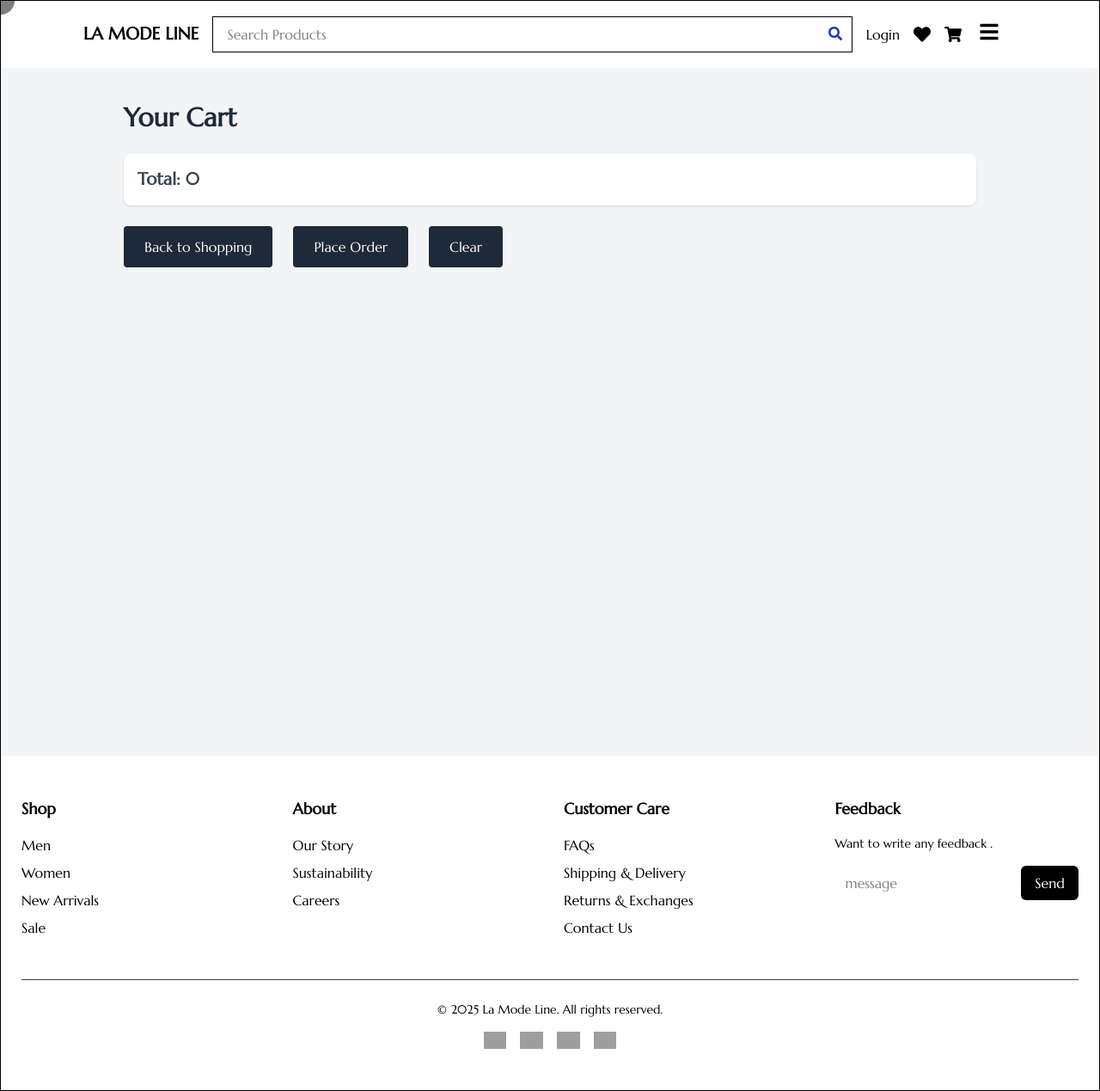
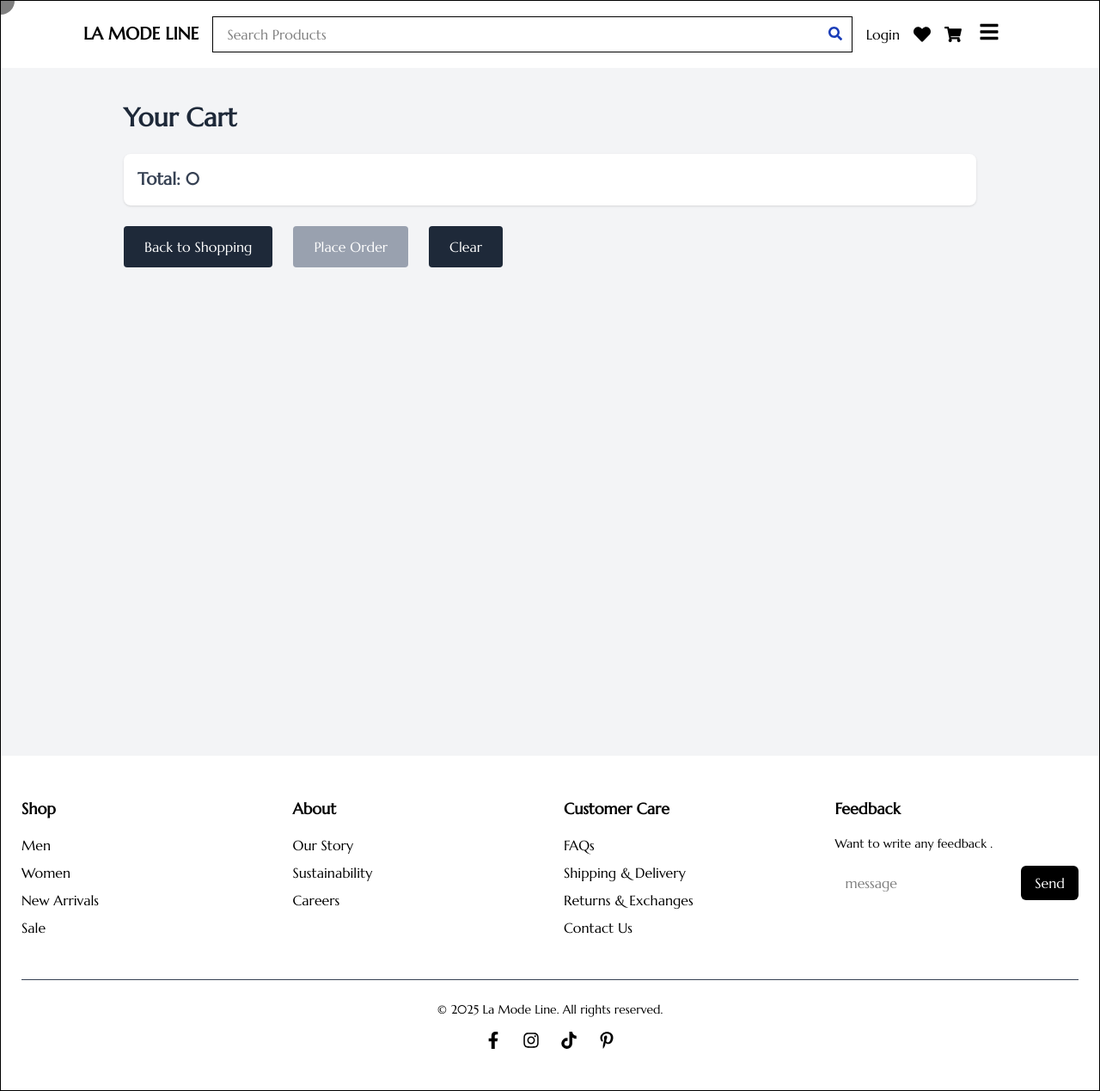
Before and after one commit to dhawal-haptiq/Associate-Training, a React (Vite) app in the folder ReactAssignment/ReactAssignment1/: page /cart in a window 1280 px wide. Shown: the whole page at 86% size. Built offline with nearby package versions, Linux system fonts and the light colour scheme; grey boxes are pictures that could not be loaded.

Commit message:
Changes on Footer

```diff
--- a/ReactAssignment/ReactAssignment1/src/components/Header/Home/Banner.jsx
+++ b/ReactAssignment/ReactAssignment1/src/components/Header/Home/Banner.jsx
@@ -7,7 +7,7 @@ const Banner = () => {
     <div className="banner1">
       <div className="relative bg-[url('https://media.gucci.com/...')] bg-cover bg-center h-screen">
         <div className="absolute top-1/2 right-12 transform -translate-y-1/2 text-right text-white font-light tracking-widest ">
-          <p className="tracking-widest mb-2">LUXURY</p>
+          <p className="tracking-widest mb-2 text-3xl">LUXURY</p>
           <h3 className="text-6xl">ELEGANT FASHION STORE</h3>
         </div>
 
--- a/ReactAssignment/ReactAssignment1/src/components/Header/Home/Banner4.jsx
+++ b/ReactAssignment/ReactAssignment1/src/components/Header/Home/Banner4.jsx
@@ -1,7 +1,7 @@
 import React from 'react';
 import { Link } from 'react-router-dom';
 
-const Banner2 = () => {
+const Banner4 = () => {
   return (
     <div className='mt-10 text-black'>
       <div className="relative bg-[url('https://www.chanel.com/puls-img/c_limit,w_3200/q_auto:good,dpr_auto,f_auto/1742562117322-homepagecorpoonedesktopjpg_3240x5760.jpg')] bg-cover bg-center h-screen flex items-end justify-end">
@@ -23,4 +23,4 @@ const Banner2 = () => {
   );
 };
 
-export default Banner2;
+export default Banner4;
--- a/ReactAssignment/ReactAssignment1/src/components/Header/Home/Footer.jsx
+++ b/ReactAssignment/ReactAssignment1/src/components/Header/Home/Footer.jsx
@@ -1,6 +1,6 @@
 import React from "react";
 import { Link } from "react-router-dom";
-
+import { FaFacebookF, FaInstagram, FaTiktok, FaPinterestP } from 'react-icons/fa';
 const Footer = () => {
   return (
     <footer className="bg-white text-black py-12 px-6">
@@ -61,12 +61,13 @@ const Footer = () => {
 
       <div className="border-t border-gray-700 mt-12 pt-6 text-sm text-center">
         <p>&copy; {new Date().getFullYear()} La Mode Line. All rights reserved.</p>
-        <div className="flex justify-center mt-4 space-x-4">
-          <Link to="#"><img src="/icons/facebook.svg" alt="Facebook" className="h-5" /></Link>
-          <Link to="#"><img src="/icons/instagram.svg" alt="Instagram" className="h-5" /></Link>
-          <Link to="#"><img src="/icons/tiktok.svg" alt="TikTok" className="h-5" /></Link>
-          <Link to="#"><img src="/icons/pinterest.svg" alt="Pinterest" className="h-5" /></Link>
+        <div className="flex justify-center mt-4 space-x-6 text-xl">
+          <Link to="#"><FaFacebookF className="hover:text-pink-400" /></Link>
+          <Link to="#"><FaInstagram className="hover:text-pink-400" /></Link>
+          <Link to="#"><FaTiktok className="hover:text-pink-400" /></Link>
+          <Link to="#"><FaPinterestP className="hover:text-pink-400" /></Link>
         </div>
+
       </div>
     </footer>
   );
--- a/ReactAssignment/ReactAssignment1/src/components/Header/Home/ShowCard.jsx
+++ b/ReactAssignment/ReactAssignment1/src/components/Header/Home/ShowCard.jsx
@@ -30,7 +30,7 @@ const ShowCard = () => {
           <div className="flex flex-col items-center mt-[40vh]">
                     <p className="text-white text-sm tracking-widest mb-2">FASHION</p>
                     <Link to="" className='text-white text-5xl font-light text-center tracking-widest'>THE WOMEN COLLECTION</Link>
-                    <Link to="/category/women-dresses" className="mt-5 border border-white text-white text-sm px-6 py-3 tracking-widest hover:bg-white hover:text-black transition-colors duration-300">
+                    <Link to="/category/womens-dresses" className="mt-5 border border-white text-white text-sm px-6 py-3 tracking-widest hover:bg-white hover:text-black transition-colors duration-300">
                       SEE THE COLLECTION
                     </Link>
                   </div>
--- a/ReactAssignment/ReactAssignment1/src/pages/Cart.jsx
+++ b/ReactAssignment/ReactAssignment1/src/pages/Cart.jsx
@@ -34,15 +34,16 @@ const Cart = () => {
     // navigate("/");
   }
 
-  const handlePlaceOrder=()=>{
-    // if(cartItems.length===0){
-    //   alert("Your cart is empty");
-    //   return;
-    // }
-    alert("Order placed successfully!");
-    dispatch(clearCart());
-    navigate("/");
+  const handlePlaceOrder = () => {
+  if (cartItems.length === 0) {
+    alert("Your cart is empty. Please add items before placing an order.");
+    return;
   }
+  alert("Order placed successfully!");
+  dispatch(clearCart());
+  navigate("/");
+};
+
   return (
     <div className="min-h-screen bg-gray-100">
 
@@ -92,7 +93,9 @@ const Cart = () => {
         <button onClick={()=>navigate("/")} className="px-6 py-3 bg-gray-800 text-white rounded hover:bg-gray-900">
           Back to Shopping
         </button>
-          <button onClick={handlePlaceOrder} className="px-6 py-3 bg-gray-800 text-white rounded hover:bg-gray-900">
+          <button onClick={handlePlaceOrder} className={`px-6 py-3 rounded text-white ${
+    cartItems.length === 0 ? 'bg-gray-400 cursor-not-allowed' : 'bg-gray-800 hover:bg-gray-900'
+  }`}>
           Place Order
         </button>
         <button onClick={handleCartClear} className="px-6 py-3 bg-gray-800 text-white rounded hover:bg-gray-900">
--- a/ReactAssignment/ReactAssignment1/src/pages/Products.jsx
+++ b/ReactAssignment/ReactAssignment1/src/pages/Products.jsx
@@ -16,7 +16,7 @@ const Products = () => {
   const user = useSelector((state) => state.auth.user);
 
 
-  const validCategories = ['mens-shirts', 'women-dresses', 'womens-bags'];
+  const validCategories = ['mens-shirts', 'womens-dresses', 'womens-bags'];
 
   useEffect(() => {
     if (!categoryName || !validCategories.includes(categoryName)) {
```
